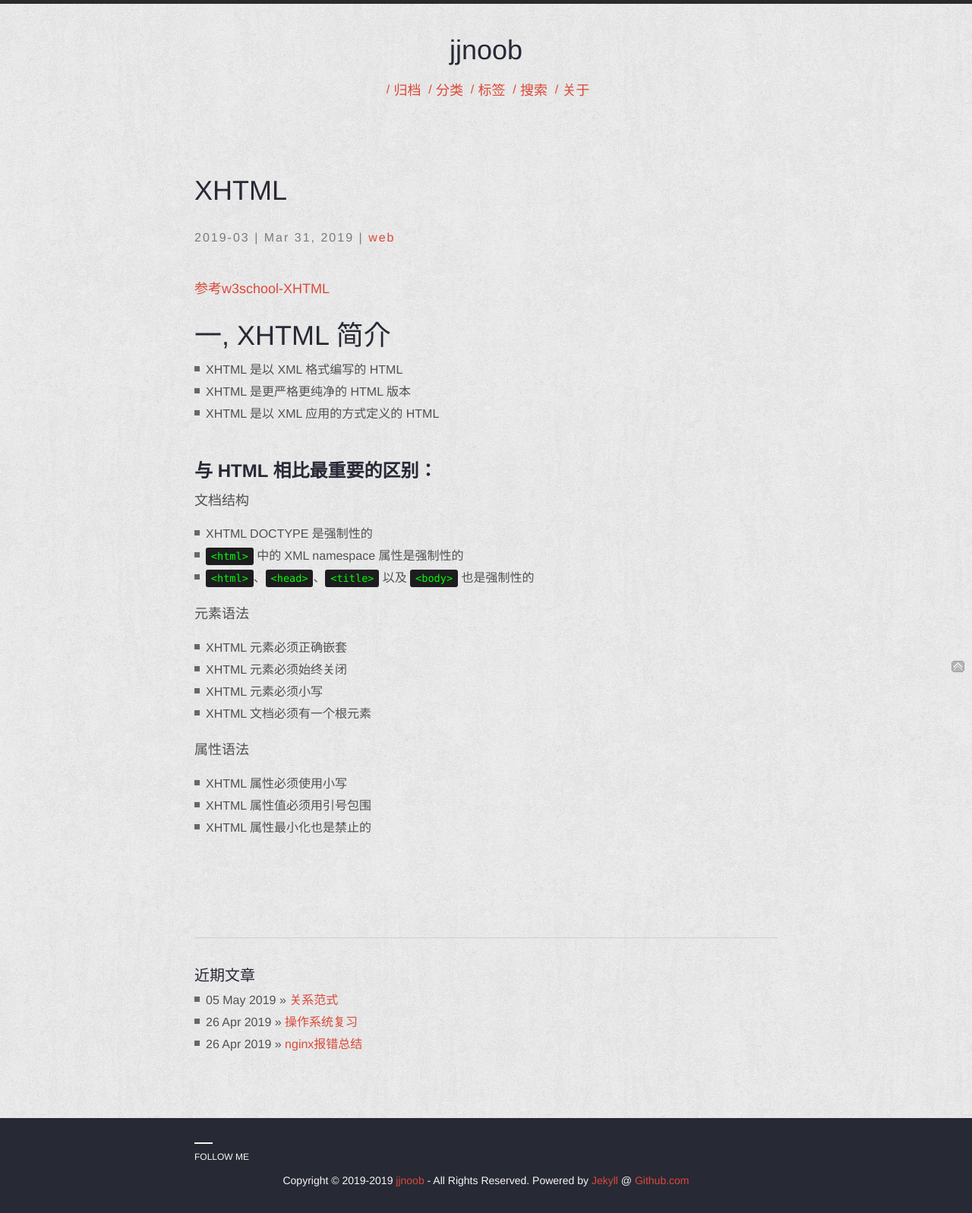
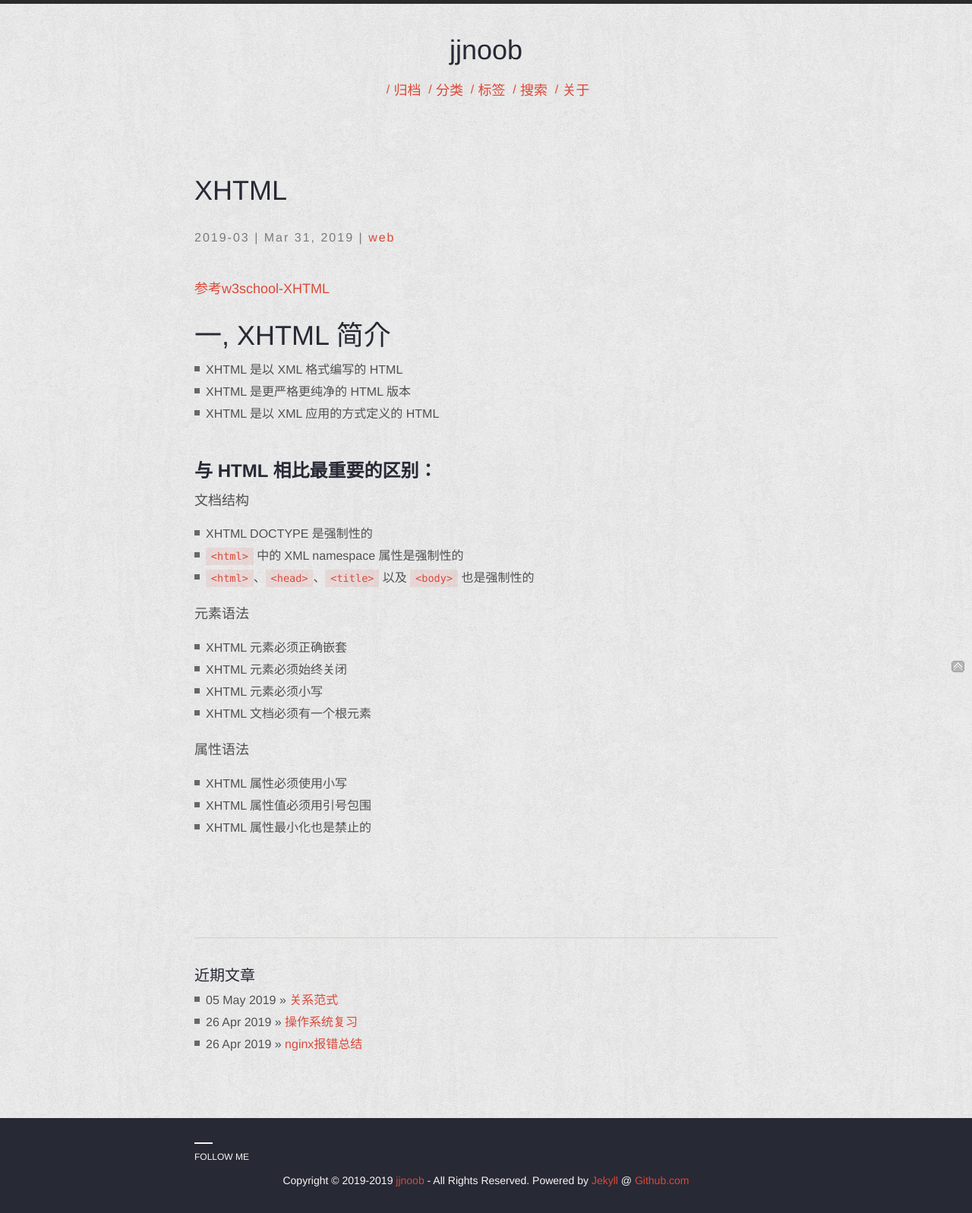
Before and after one commit to jjnoob/duckduckk.github.io.emmm, a Jekyll site: the page built from _posts/2019-03-31-XHTM-Studying.md, in a window 1280 px wide. Shown: the whole page at 76% size. Built offline with Jekyll 4.4.1, drawn with Linux system fonts in a browser that asks for light colours; some web fonts are replaced.

Commit message:
Update main.scss

```diff
--- a/assets/css/main.scss
+++ b/assets/css/main.scss
@@ -557,9 +557,8 @@ code, pre {
 code {
   padding: .25em .5em;
   font-size: 85%;
-  color: #00FF00;
-  background-color: #1D1D1F;
-  border-radius: 3px;
+  color: $base-08;
+  background-color: rgba($base-08, .1);
 }
 
 pre {
```
